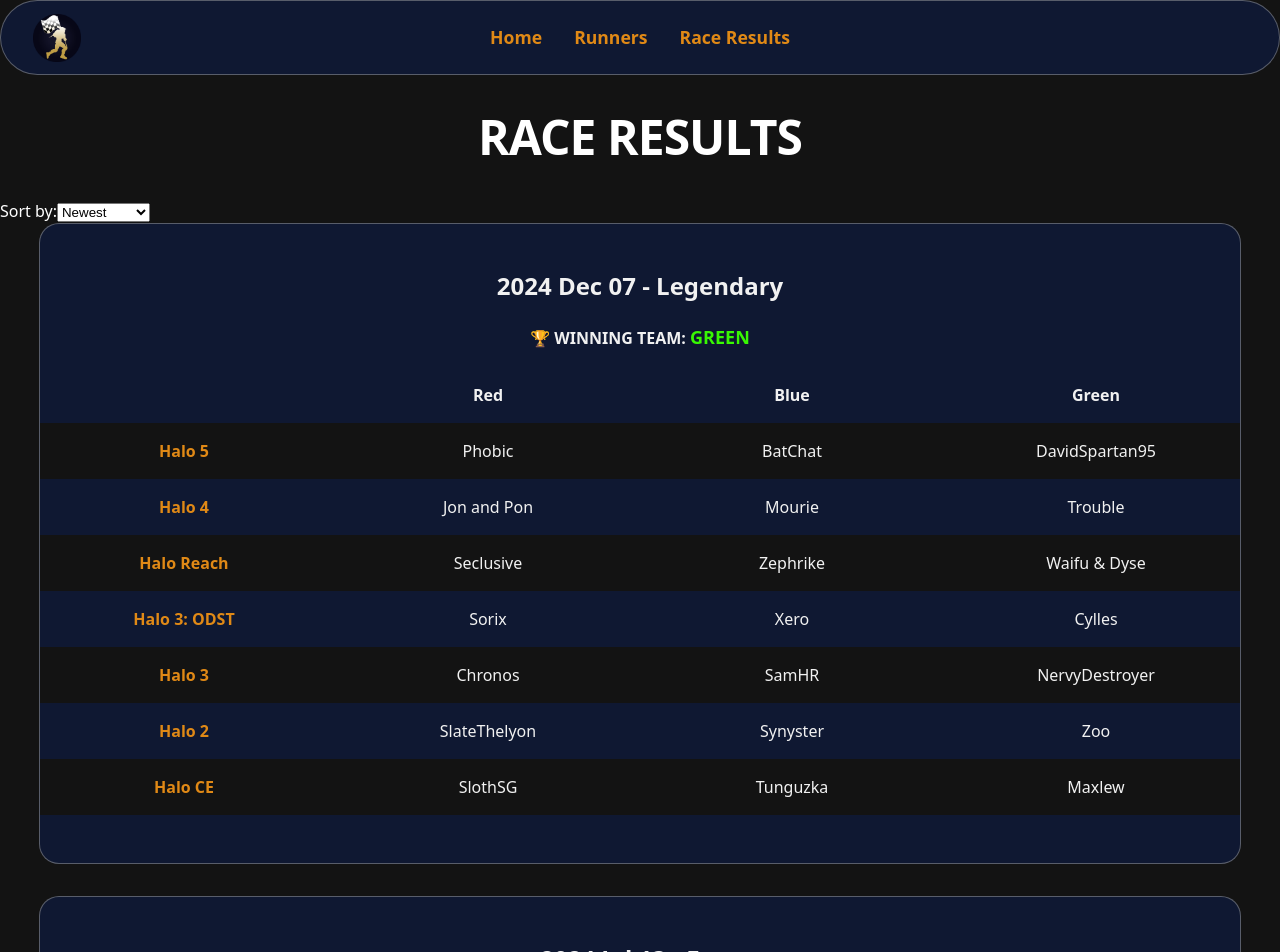
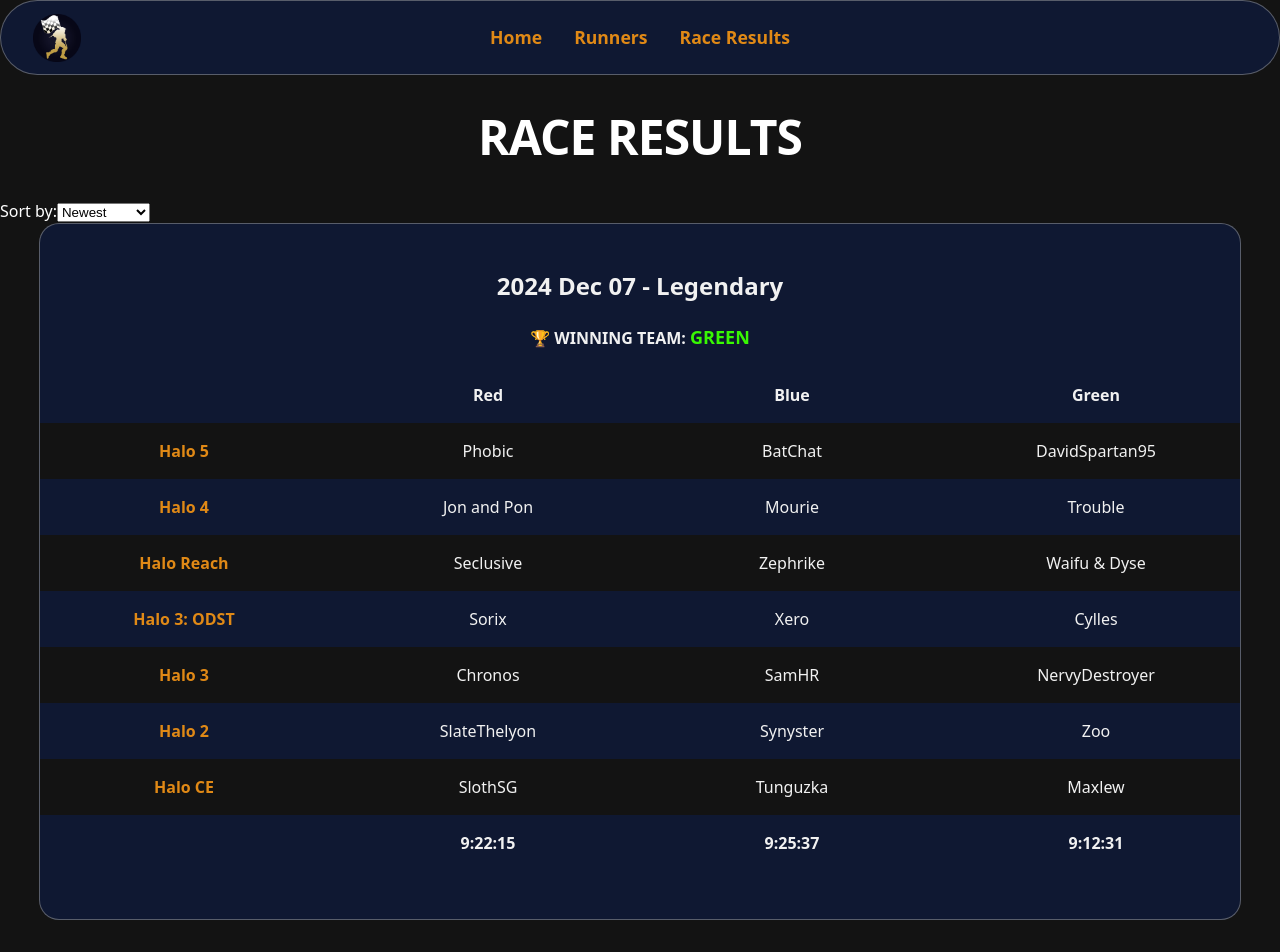
Before and after one commit to DavidSpartan95/HaloracesWeb, a Vue app in the folder haloraces-web/: page /#/race-results in a window 1280 px wide. Shown: the top 952 px of the page. Built offline with nearby package versions, Linux system fonts and the light colour scheme.

Commit message:
feat: Event Card displays final times

```diff
--- a/haloraces-web/src/data/relayEvents.ts
+++ b/haloraces-web/src/data/relayEvents.ts
@@ -677,6 +677,7 @@ export const relayEvents: RelayEvent[] = [
         ],
         winningTeam: TeamName.Green,
         teamResults: [
+            { name: TeamName.Red, time: "8:31:41" },
             { name: TeamName.Green, time: "8:26:58" },
             { name: TeamName.Blue, time: "8:43:32" },
         ],
--- a/haloraces-web/src/views/RaceResults.vue
+++ b/haloraces-web/src/views/RaceResults.vue
@@ -57,6 +57,14 @@
           </span>
         </div>
 
+        <div class="game-results-grid" :style="{
+          display: 'grid',
+          gridTemplateColumns: `repeat(${1 + event.teamResults.length}, 1fr)`
+        }">
+          <strong></strong> <!-- Placeholder for game name column -->
+          <strong v-for="times in sortTeamResults(event.teamResults)" :key="times.name">{{ times.time }}</strong>
+        </div>
+
       </div>
     </div>
 
@@ -67,7 +75,7 @@
 <script setup lang="ts">
 import { ref, computed } from 'vue';
 import { relayEvents } from '../data/relayEvents'
-import type { Game, PlayerResult,TeamResult } from '../data/relayEvents'
+import type { Game, PlayerResult, TeamResult } from '../data/relayEvents'
 import { TeamName } from '../data/relayEvents'
 import { onMounted, watch, nextTick } from 'vue';
 import { useRoute } from 'vue-router';
```
Lines whose indentation alone changed are shown as unchanged.
